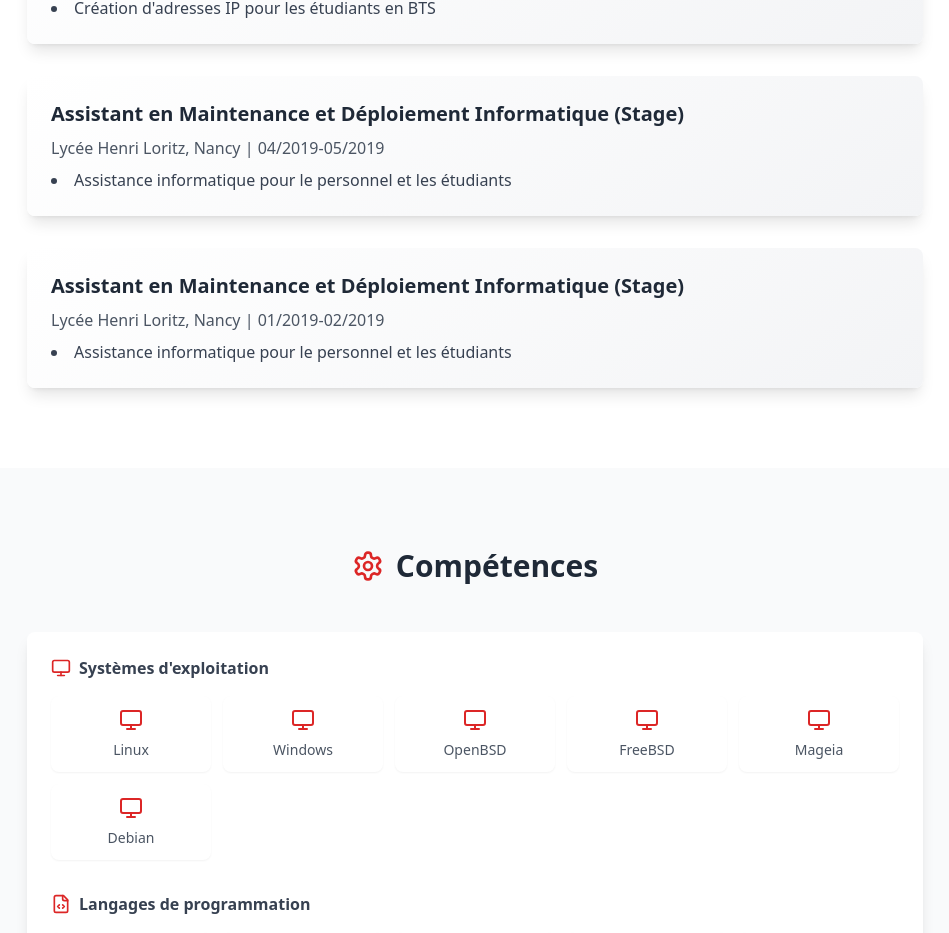
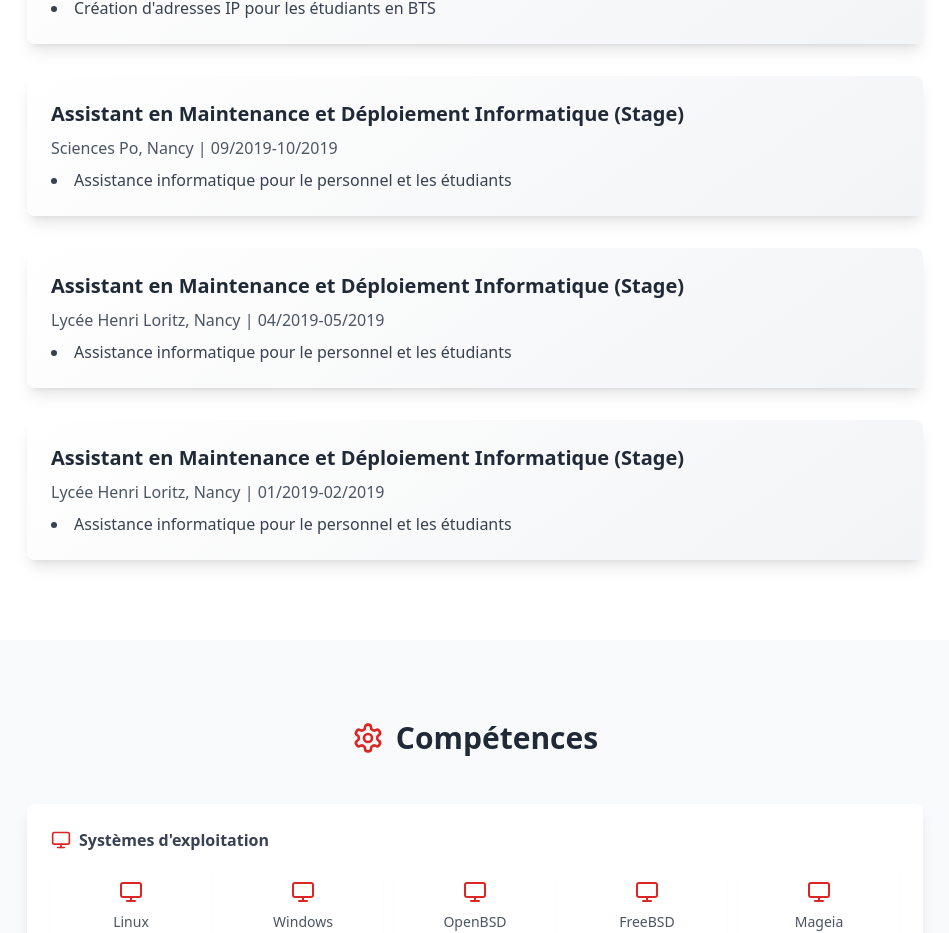
Before and after one commit to Deniz09OK/Portfolio-deniz, a React (Vite) app: page / in a window 1280 px wide. Shown: the part 2420-3353 px from the top of the page, without its empty margins (165-1114 px from the left). Built offline with nearby package versions, Linux system fonts and the light colour scheme.

Commit message:
Ajout de Sciences Po

```diff
--- a/src/components/Experience/Experience.tsx
+++ b/src/components/Experience/Experience.tsx
@@ -38,6 +38,13 @@ export const Experience = () => {
           </div>
           <div className="experience-card bg-white p-6 rounded-lg shadow-lg">
             <h3 className="text-xl font-bold text-gray-800 mb-2">Assistant en Maintenance et Déploiement Informatique (Stage)</h3>
+            <p className="text-gray-600 mb-2">Sciences Po, Nancy | 09/2019-10/2019</p>
+            <ul className="list-disc list-inside text-gray-700 space-y-2">
+              <li>Assistance informatique pour le personnel et les étudiants</li>
+            </ul>
+          </div>
+          <div className="experience-card bg-white p-6 rounded-lg shadow-lg">
+            <h3 className="text-xl font-bold text-gray-800 mb-2">Assistant en Maintenance et Déploiement Informatique (Stage)</h3>
             <p className="text-gray-600 mb-2">Lycée Henri Loritz, Nancy | 04/2019-05/2019</p>
             <ul className="list-disc list-inside text-gray-700 space-y-2">
               <li>Assistance informatique pour le personnel et les étudiants</li>
```
